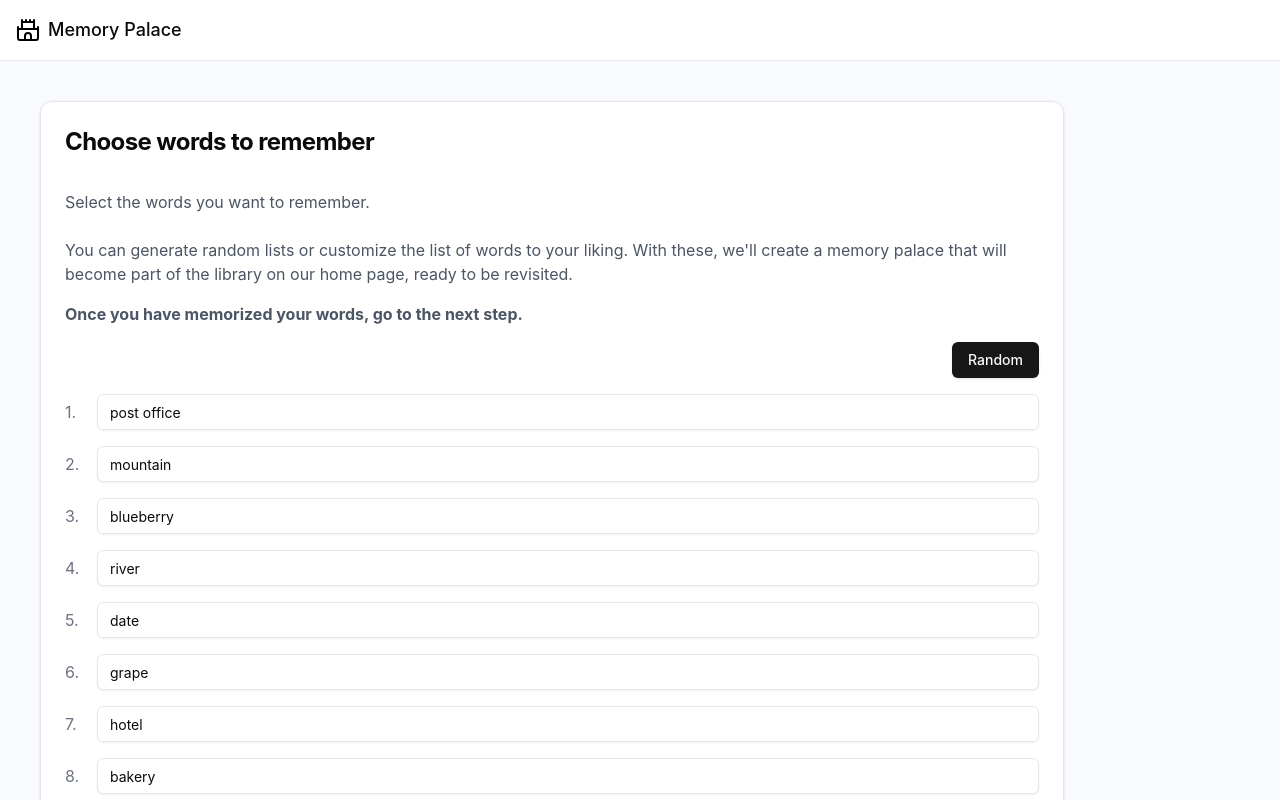
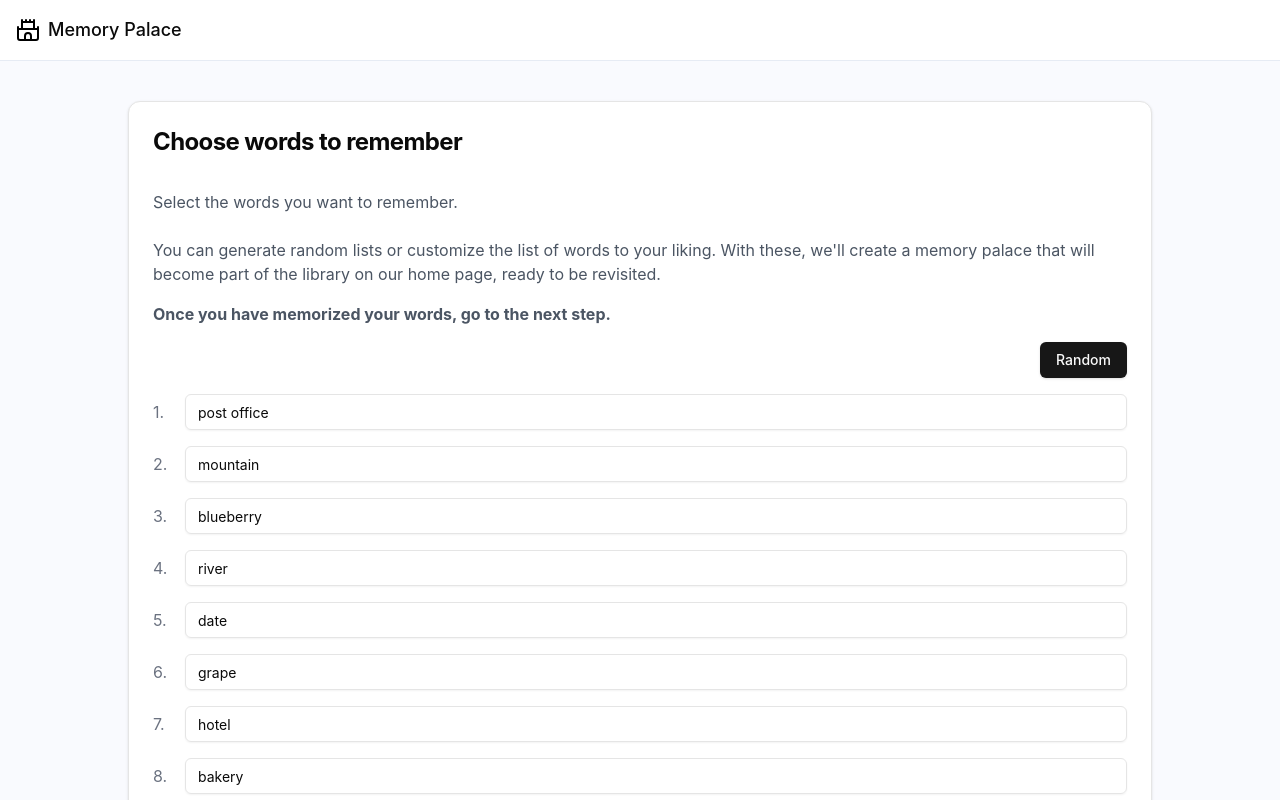
Before and after one commit to SofiaBargues/memory-palace, a Next.js app: page /palace in a window 1280 px wide. Shown: the top 800 px of the page. Built offline with nearby package versions, Linux system fonts and the light colour scheme.

Commit message:
Create Your Memory Palace

```diff
--- a/src/app/palace/palaceView.tsx
+++ b/src/app/palace/palaceView.tsx
@@ -130,7 +130,7 @@ export function PalaceView({
   console.log(slideSelected);
   return (
     <div className="w-full container m-auto md:p-10 flex flex-col  gap-4">
-      <Card className="w-full md:max-w-5xl rounded-none md:rounded-xl ">
+      <Card className="w-full md:max-w-5xl rounded-none md:rounded-xl m-auto ">
         <>
           {step === "palace" && (
             <>
```
